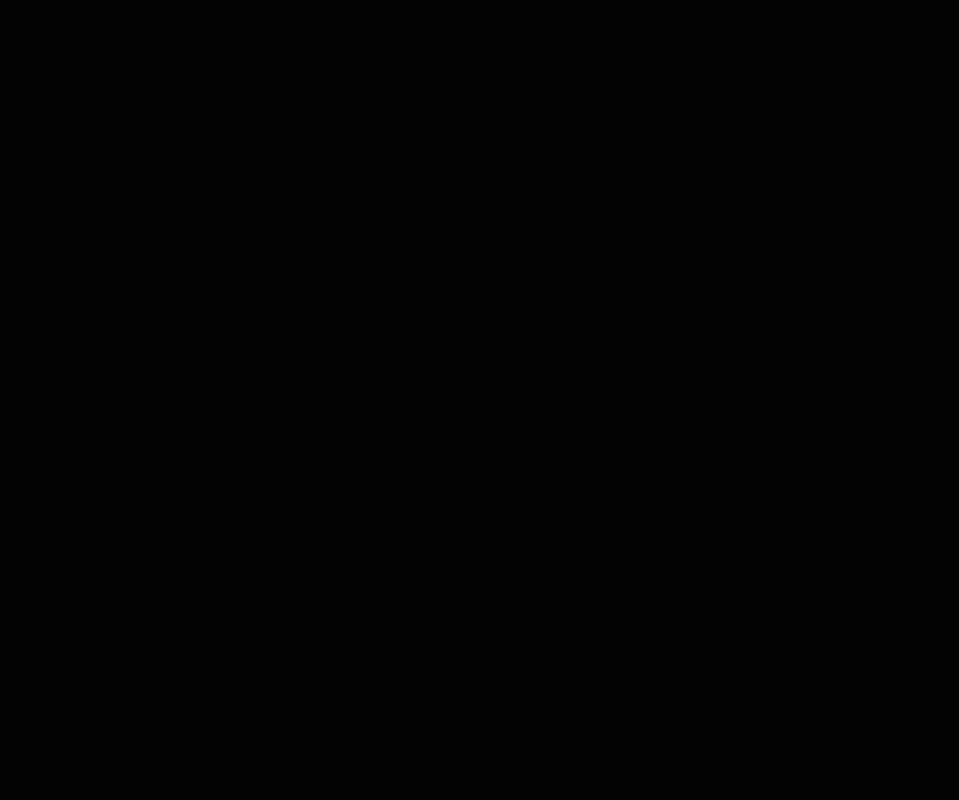
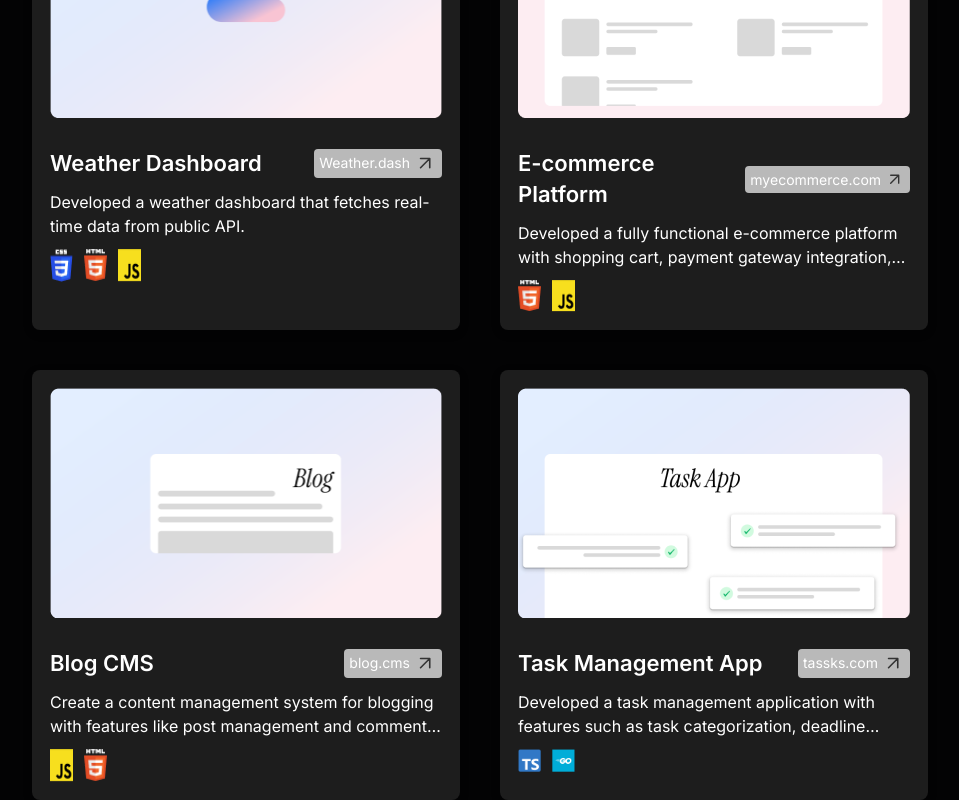
Before and after one commit to DarcinBig/my-portfolio, a Next.js app in the folder darcin-biganiro/: page / in a window 1280 px wide. Shown: the part 1499-2299 px from the top of the page, without its empty margins (160-1119 px from the left). Before the commit the page ends 1125 px from the top, so only its background shows below. Built offline with nearby package versions, Linux system fonts and the light colour scheme.

Commit message:
feat: add Project component and projects data; update Sections to include Projects component; enhance TopBackground styles

```diff
--- a/darcin-biganiro/app/components/Hero/TopBackground.tsx
+++ b/darcin-biganiro/app/components/Hero/TopBackground.tsx
@@ -12,10 +12,10 @@
           <div className='flex items-center justify-center rounded-full w-11 h-11 md:w-14 md:h-14 bg-[#f4ebff52] bg-opacity-[12%] absolute top-[162px] -left-5 md:top-64 md:left-0'>
             <Image src='/bracket_icon.svg' alt='bracket icon' width={23} height={23} className='w-auto h-auto'/>
           </div>
-          <div className='flex items-center justify-center rounded-full w-11 h-11 md:w-14 md:h-14 bg-[#f4ebff52] bg-opacity-[12%] absolute top-60 left-[149px] md:top-[570px] md:left-44'>
+          <div className='flex items-center justify-center rounded-full w-11 h-11 md:w-14 md:h-14 bg-[#f4ebff52] bg-opacity-[12%] absolute top-75 left-[149px] md:top-[585px] md:left-44'>
             <Image src='/github_icon.svg' alt='github icon' width={23} height={23} className='w-auto h-auto'/>
           </div>
-          <div className='hidden md:flex md:items-center md:justify-center md:rounded-full sm:w-11 sm:h-11 md:w-14 md:h-14 md:bg-[#f4ebff52] md:bg-opacity-[12%] md:absolute  md:top-[592px] md:left-[608px]'>
+          <div className='hidden md:flex md:items-center md:justify-center md:rounded-full sm:w-11 sm:h-11 md:w-14 md:h-14 md:bg-[#f4ebff52] md:bg-opacity-[12%] md:absolute  md:top-[596px] md:left-[608px]'>
             <Image src='/electricity_icon.svg' alt='electricity icon' width={23} height={23} className='w-auto h-auto'/>
           </div>
           <div className='hidden md:flex md:items-center md:justify-center md:rounded-full sm:w-11 sm:h-11 md:w-14 md:h-14 md:bg-[#f4ebff52] md:bg-opacity-[12%] md:absolute md:top-[158px] md:left-[606px]'>
--- a/darcin-biganiro/app/components/Projects/Project.tsx
+++ b/darcin-biganiro/app/components/Projects/Project.tsx
@@ -0,0 +1,70 @@
+import React from 'react'
+import Image from 'next/image'
+
+type Props = {
+  thumbnail: string
+  title: string
+  link: {
+    label: string
+    url: string
+  }
+  description: string
+  languageIcons: string[]
+}
+
+const Project = ({
+  thumbnail,
+  title,
+  link,
+  description,
+  languageIcons}: Props) => {
+  return (
+    <div className='card flex flex-col items-stretch w-full max-w-[428.4px] p-5 md:p-[18px] gap-[30px]'>
+      <Image
+        src={thumbnail}
+        alt={`Thumbnail for ${title}`}
+        width={392}
+        height={230}
+        className='w-full h-[230px] object-cover'
+      />
+      <div className='flex flex-col gap-[11px]'>
+        <div className='flex justify-between items-center'>
+          <h3 className='font-semibold text-xl md:text-[22px]'>{title}</h3>
+          <a href={link.url} className='flex px-[5px] py-[3px] gap-1 bg-[#b9b9b9] bg-opacity-[24%] rounded text-[14px]'>
+            <span className='hidden md:block'>
+              {link.label}
+            </span>
+            <Image
+              src='/link_arrow.svg'
+              alt='link arrow icon'
+              width={23}
+              height={23}
+              className='block dark:hidden'
+            />
+            <Image
+              src='/link_arrow_dark.svg'
+              alt='link arrow icon'
+              width={23}
+              height={23}
+              className='hidden dark:block'
+            />
+          </a>
+        </div>
+        <p className='line-clamp-2 text-sm md:text-base'>{description}</p>
+        <div className='flex flex-row gap-[11px]'>
+          {languageIcons.map((icon, iconId) => (
+            <Image
+              key={iconId}
+              src={icon}
+              alt='language icon'
+              width={23}
+              height={23}
+            />
+          ))}
+        </div>
+      </div>
+    </div>
+  )
+}
+
+export default Project
--- a/darcin-biganiro/app/components/Projects/Projects.tsx
+++ b/darcin-biganiro/app/components/Projects/Projects.tsx
@@ -0,0 +1,29 @@
+import React from 'react'
+import SectionContainer from '../Section/SectionContainer'
+import SectionHeader from '../Section/SectionHeader'
+import projects from '@/data/projects.json'
+import Project from './Project'
+
+const Projects = () => {
+  return (
+    <SectionContainer id='projects'>
+      <div className='section-contents mx-6 md:mx-[64px]'>
+        <SectionHeader plainText='😎 Some of my' highlightText='Best Works' />
+        <div className='lg:w-full grid grid-cols-1 lg:grid-cols-2 gap-10'>
+          {projects.map((project, id) => (
+            <Project
+              key={id}
+              thumbnail={project.thumbnail}
+              title={project.title}
+              link={project.link}
+              description={project.description}
+              languageIcons={project.languageIcon}
+            />
+          ))}
+        </div>
+      </div>
+    </SectionContainer>
+  )
+}
+
+export default Projects
--- a/darcin-biganiro/app/components/Sections.tsx
+++ b/darcin-biganiro/app/components/Sections.tsx
@@ -1,12 +1,14 @@
 import React from 'react'
 import Hero from './Hero/Hero'
 import Skills from './Skills/Skills'
+import Projects from './Projects/Projects'
 
 const Sections = () => {
   return (
     <main className='flex flex-col gap-[142px] w-full md:max-w-screen-lg pt-[236px] md:pt-60 mx-auto'>
       <Hero />
       <Skills />
+      <Projects />
     </main>
   )
 }
--- a/darcin-biganiro/app/layout.tsx
+++ b/darcin-biganiro/app/layout.tsx
@@ -1,5 +1,5 @@
 import type { Metadata } from "next";
-import { Inter } from "next/font/google";
+import { Inter } from "next/font/google"
 import "./globals.css";
 
 const inter = Inter({
--- /dev/null
+++ b/darcin-biganiro/data/projects.json
@@ -0,0 +1,42 @@
+[
+  {
+    "thumbnail": "/weather_thumbnail.png",
+    "title": "Weather Dashboard",
+    "link": {
+      "label": "Weather.dash",
+      "url": "https://www.example.com"
+    },
+    "description": "Developed a weather dashboard that fetches real-time data from public API.",
+    "languageIcon": ["/css_icon.png", "/html_icon.png", "/js_icon.png"]
+  },
+  {
+    "thumbnail": "/ecommerce_thumbnail.png",
+    "title": "E-commerce Platform",
+    "link": {
+      "label": "myecommerce.com",
+      "url": "https://www.example.com"
+    },
+    "description": "Developed a fully functional e-commerce platform with shopping cart, payment gateway integration, and user authentication.",
+    "languageIcon": ["/html_icon.png", "/js_icon.png"]
+  },
+  {
+    "thumbnail": "/blog_thumbnail.png",
+    "title": "Blog CMS",
+    "link": {
+      "label": "blog.cms",
+      "url": "https://www.example.com"
+    },
+    "description": "Create a content management system for blogging with features like post management and comment moderation",
+    "languageIcon": ["/js_icon.png", "/html_icon.png"]
+  },
+  {
+    "thumbnail": "/task_thumbnail.png",
+    "title": "Task Management App",
+    "link": {
+      "label": "tassks.com",
+      "url": "https://www.example.com"
+    },
+    "description": "Developed a task management application with features such as task categorization, deadline tracking, and notification alert.",
+    "languageIcon": ["/ts_icon.png", "/go_icon.png"]
+  }
+]
```
